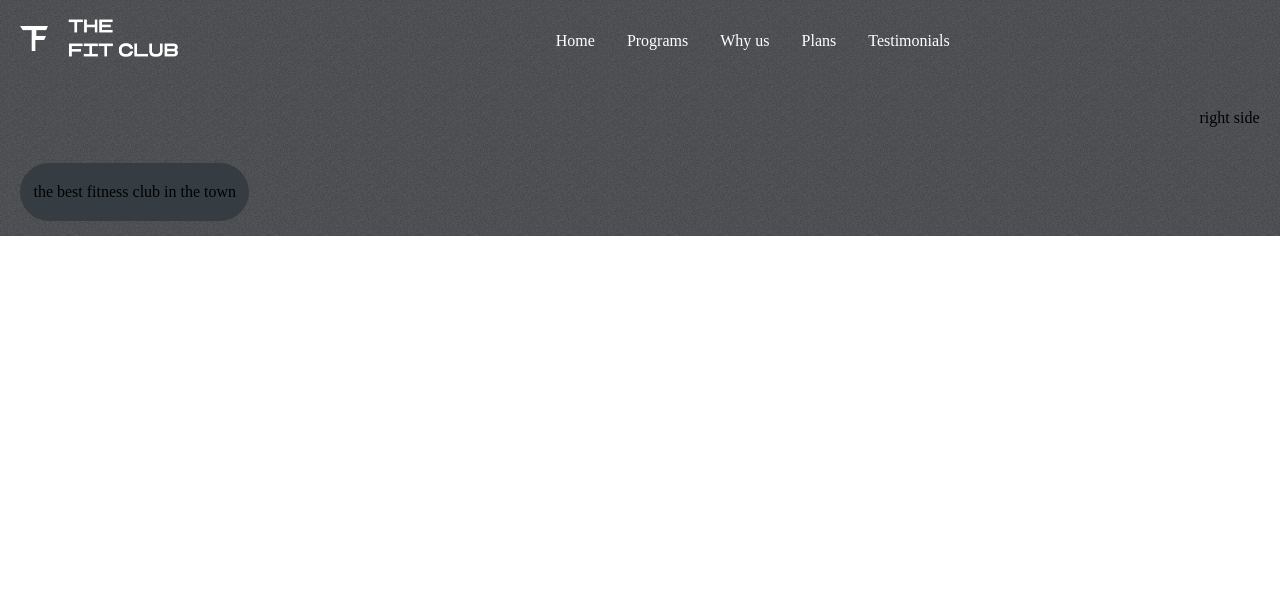
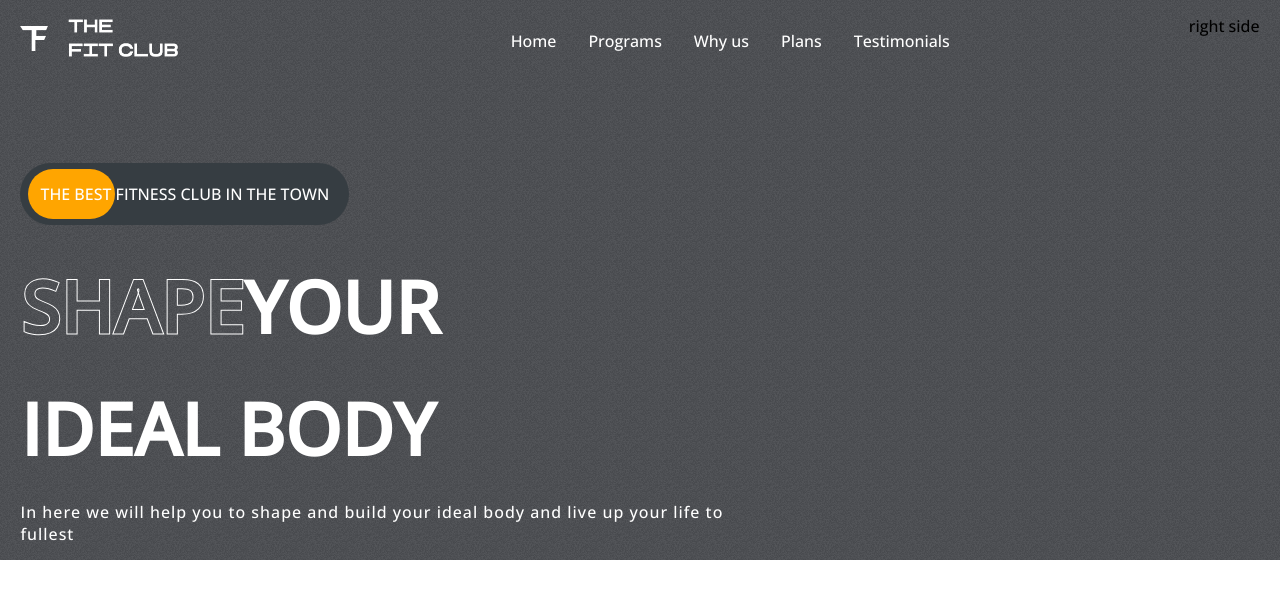
Before and after one commit to namiqmamedov/Gym-Flex-React, a React (Vite) app: page / in a window 1280 px wide. Shown: the top 598 px of the page. Built offline with nearby package versions, Linux system fonts and the light colour scheme.

Commit message:
refactor: Updated header & main section

```diff
--- a/src/App.css
+++ b/src/App.css
@@ -1,3 +1,5 @@
+@import url('https://fonts.googleapis.com/css2?family=Open+Sans:wght@500&display=swap');
+
 * {
     margin: 0;
     padding: 0;
@@ -15,7 +17,13 @@
     overflow: hidden;
 }
 
-/* ::-webkit-scrollbar{
+   .stroke-text {
+    color: transparent;
+    -webkit-text-stroke-width: 1px;
+    -webkit-text-stroke-color: white;
+  }
+
+ ::-webkit-scrollbar{
     display: none;
   }
 
@@ -37,11 +45,3 @@
   .btn:hover {
     cursor: pointer;
   }
-
-  .stroke-text {
-    color: transparent;
-    font-family: Arial, Helvetica, sans-serif;
-    -webkit-text-stroke-width: 1px;
-    -webkit-text-stroke-color: white;
-  }
-   */
--- a/src/components/Header/Header.css
+++ b/src/components/Header/Header.css
@@ -14,6 +14,7 @@
   color: white;
 }
 .header .header-menu li {
+  font-family: "Open Sans", sans-serif;
   cursor: pointer;
 }
 .header .header-menu li:hover {
--- a/src/components/Header/Header.scss
+++ b/src/components/Header/Header.scss
@@ -14,6 +14,7 @@
         gap: 2rem;
         color: white;
         li{
+            font-family: 'Open Sans',sans-serif;
             cursor: pointer;
 
             &:hover{
@@ -22,11 +23,4 @@
         }
     }
 
-    // .logo-index{
-    //     width: 20%;
-    // }
-
-    // .header-main{
-    //     width: 60%;
-    // }
 }
--- a/src/components/Hero/Hero.css
+++ b/src/components/Hero/Hero.css
@@ -1,7 +1,6 @@
 .hero {
   display: flex;
   justify-content: space-between;
-  align-items: center;
   padding: 15px 1.6%;
 }
 .hero .left-h {
@@ -14,6 +13,7 @@
   flex: 1;
   display: flex;
   justify-content: flex-end;
+  font-family: "Open Sans", sans-serif;
 }
 .hero .the-best-ad {
   margin-top: 4rem;
@@ -21,5 +21,46 @@
   border-radius: 4rem;
   width: -moz-fit-content;
   width: fit-content;
-  padding: 20px 13px;
+  padding: 20px 20px;
+  color: white;
+  position: relative;
+  display: flex;
+  align-items: center;
+  justify-content: flex-start;
+}
+.hero .the-best-ad div {
+  position: absolute;
+  background-color: orange;
+  width: 5.4rem;
+  height: 80%;
+  left: 8px;
+  border-radius: 3rem;
+}
+.hero .the-best-ad span {
+  text-transform: uppercase;
+  font-family: "Open Sans", sans-serif;
+  z-index: 2;
+}
+.hero .hero-text {
+  display: flex;
+  flex-direction: column;
+  gap: 1.5rem;
+  text-transform: uppercase;
+  font-size: 4.5rem;
+  font-weight: bold;
+  color: white;
+  text-overflow: inherit;
+}
+.hero .hero-text div:nth-of-type(3) {
+  font-size: 1rem;
+  font-weight: 200;
+  text-transform: none;
+  letter-spacing: 1px;
+  width: 80%;
+}
+.hero .hero-text span {
+  font-family: "Open Sans", sans-serif;
+}
+.hero .hero-text .span {
+  font-family: "Open Sans", sans-serif;
 }/*# sourceMappingURL=Hero.css.map */
--- a/src/components/Hero/Hero.jsx
+++ b/src/components/Hero/Hero.jsx
@@ -12,6 +12,23 @@ const Hero = () => {
                     <div></div>
                     <span>the best fitness club in the town</span>
                 </div>
+
+                <div className='hero-text'>
+                    <div>
+                        <span className='stroke-text'>Shape</span>
+                        <span>Your</span>
+                    </div>
+                    <div>
+                        <span>Ideal Body</span>
+                    </div>
+                    <div>
+                        <span>
+                            In here we will help you to shape and build your ideal body and live up your
+                            life to fullest
+                        </span>
+                    </div>
+                </div>
+
             </div>
             <div className='right-h'>
                 right side
--- a/src/components/Hero/Hero.scss
+++ b/src/components/Hero/Hero.scss
@@ -1,28 +1,78 @@
-.hero{
+.hero {
     display: flex;
     justify-content: space-between;
-    align-items: center;
     padding: 15px 1.6%;
 
 
-    .left-h{
+    .left-h {
         display: flex;
         flex-direction: column;
         gap: 2rem;
         flex: 3;
     }
 
-    .right-h{
-        flex:1;
+    .right-h {
+        flex: 1;
         display: flex;
         justify-content: flex-end;
+        font-family: 'Open Sans', sans-serif;
     }
 
-    .the-best-ad{
+    .the-best-ad {
         margin-top: 4rem;
         background-color: #363d42;
         border-radius: 4rem;
         width: fit-content;
-        padding: 20px 13px;
+        padding: 20px 20px;
+        color: white;
+        position: relative;
+        display: flex;
+        align-items: center;
+        justify-content: flex-start;
+
+        div {
+            position: absolute;
+            background-color: orange;
+            width: 5.4rem;
+            height: 80%;
+            left: 8px;
+            border-radius: 3rem;
+        }
+
+        span {
+            text-transform: uppercase;
+            font-family: 'Open Sans', sans-serif;
+            z-index: 2;
+        }
     }
+
+    .hero-text {
+        display: flex;
+        flex-direction: column;
+        gap: 1.5rem;
+        text-transform: uppercase;
+        font-size: 4.5rem;
+        font-weight: bold;
+        color: white;
+        text-overflow: inherit;
+
+        div{
+            &:nth-of-type(3){
+                font-size: 1rem;
+                font-weight: 200;
+                text-transform: none;
+                letter-spacing: 1px;
+                width: 80%;
+            }
+        }
+
+        span {
+            font-family: 'Open Sans', sans-serif;
+        }
+
+        .span {
+            font-family: 'Open Sans', sans-serif;
+        }
+    }
+
 }
```
Also changed, not shown: 2 other files (tests, documents, lock files or other folders). Lines whose indentation alone changed are shown as unchanged.
